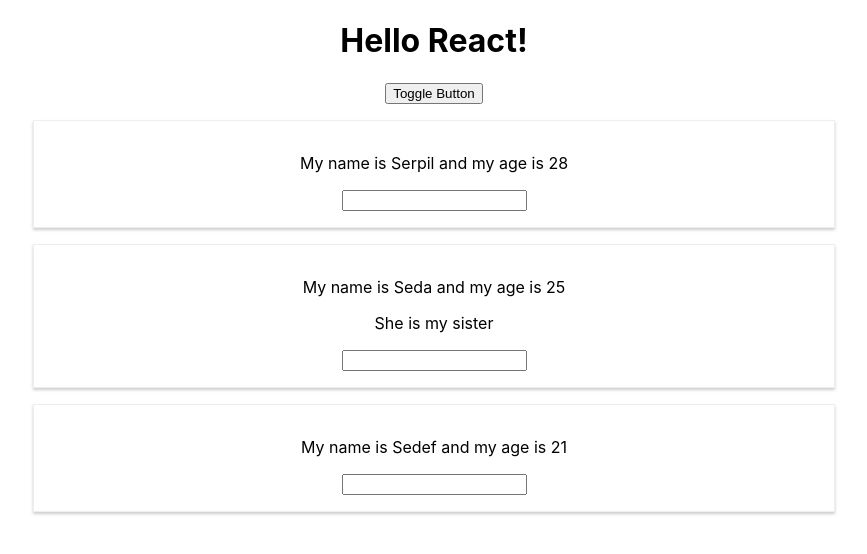
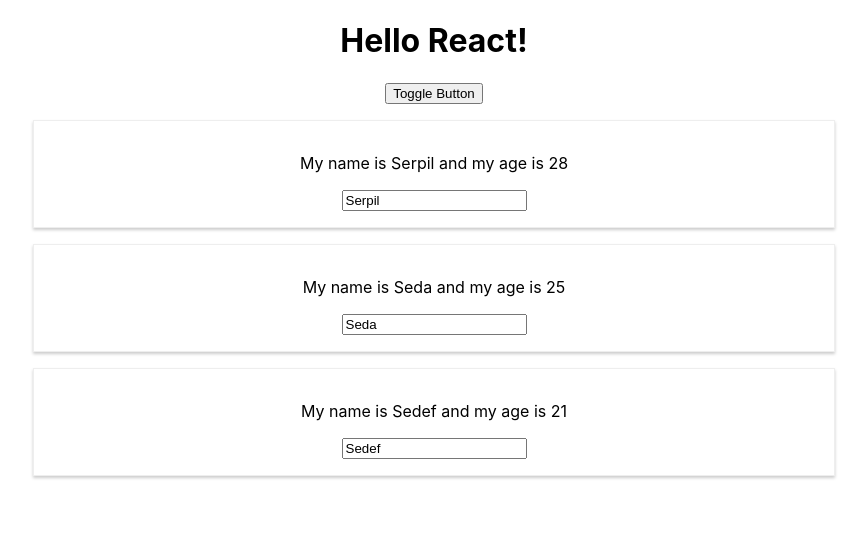
Before and after one commit to serpilsafa/ReactState, a React (Create React App) app: page / in a window 1280 px wide. Both pictures are taken after a click on the button "Toggle Button". Shown: the top 554 px of the page, without its empty margins (206-1073 px from the left). Built offline with nearby package versions, Linux system fonts and the light colour scheme.

Commit message:
change name in state and delete

```diff
--- a/src/App.js
+++ b/src/App.js
@@ -6,29 +6,36 @@
 
 state = {
 persons: [
-    {name :'Serpil', age : 28},
-    {name : 'Seda', age : 25},
-    {name : 'Sedef', age : 21}
+  {id: 'person1', name :'Serpil', age : 28},
+  {id: 'person2', name : 'Seda', age : 25},
+  {id: 'person3', name : 'Sedef', age : 21}
 ],
 otherState: 'Some text here',
 showPersons: false
 };
 
- clickedButton = (event) => {
-  // return console.log("clicked");
-  this.setState({
-    persons:[
-      {name: event.target.value, age : 30},
-      {name: 'Seda', age: 25},
-      {name: 'Sedef', age: 20}
-    ]
+nameChangedHandler = (event, personId) => {
+  const personIndex = this.state.persons.findIndex(p => {
+    return p.id === personId;
   });
+
+  const person = {...this.state.persons[personIndex]}
+  person.name = event.target.value;
+  const persons = [...this.state.persons];
+  persons[personIndex] = person;
+  this.setState({persons:persons});
+
   };
 
 togglePersonHandler = () =>{
 const doesShow = this.state.showPersons;
 this.setState({showPersons: !doesShow});
+}
 
+deletePersonHandler = (personIndex) =>{
+  const persons = [...this.state.persons];
+  persons.splice(personIndex, 1);
+  this.setState({persons: persons})
 }
 
 render(){
@@ -37,16 +44,16 @@
   if (this.state.showPersons){
     persons = (
     <div>
-        <Person
-          name = {this.state.persons[0].name}
-          age = {this.state.persons[0].age}
-          changed = {this.clickedButton} />
-        <Person
-          name = {this.state.persons[1].name}
-          age = {this.state.persons[1].age} >She is my sister</Person>
-        <Person
-          name = {this.state.persons[2].name}
-          age = {this.state.persons[2].age} />
+      {
+        this.state.persons.map( (person, index) => {
+          return <Person
+            key = {person.id}
+            name = {person.name}
+            age = {person.age}
+            changed = {(event)=>this.nameChangedHandler(event, person.id)}
+            click ={()=>this.deletePersonHandler(index)} />
+        })
+      }
     </div>
     )
   }
--- a/src/Person/Person.js
+++ b/src/Person/Person.js
@@ -3,9 +3,9 @@
 const person = (props) => {
     return(
     <div className = 'Person'>
-        <p>My name is {props.name} and my age is {props.age}</p>
+        <p onClick={props.click}>My name is {props.name} and my age is {props.age}</p>
         <p>{props.children}</p>
-        <input type = "text" onChange={props.changed}></input>
+        <input type = "text" onChange={props.changed} value ={props.name}></input>
     </div>
     )
 
```
Lines whose indentation alone changed are shown as unchanged.
